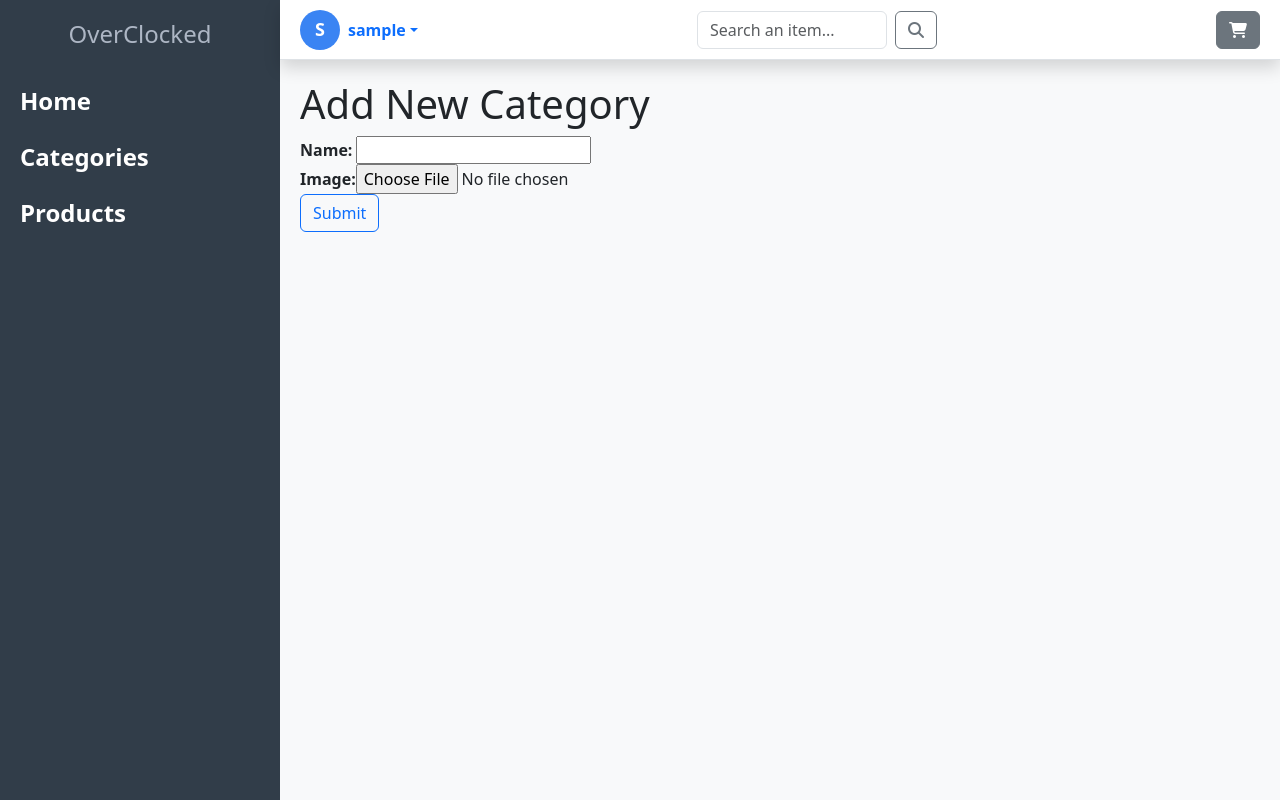
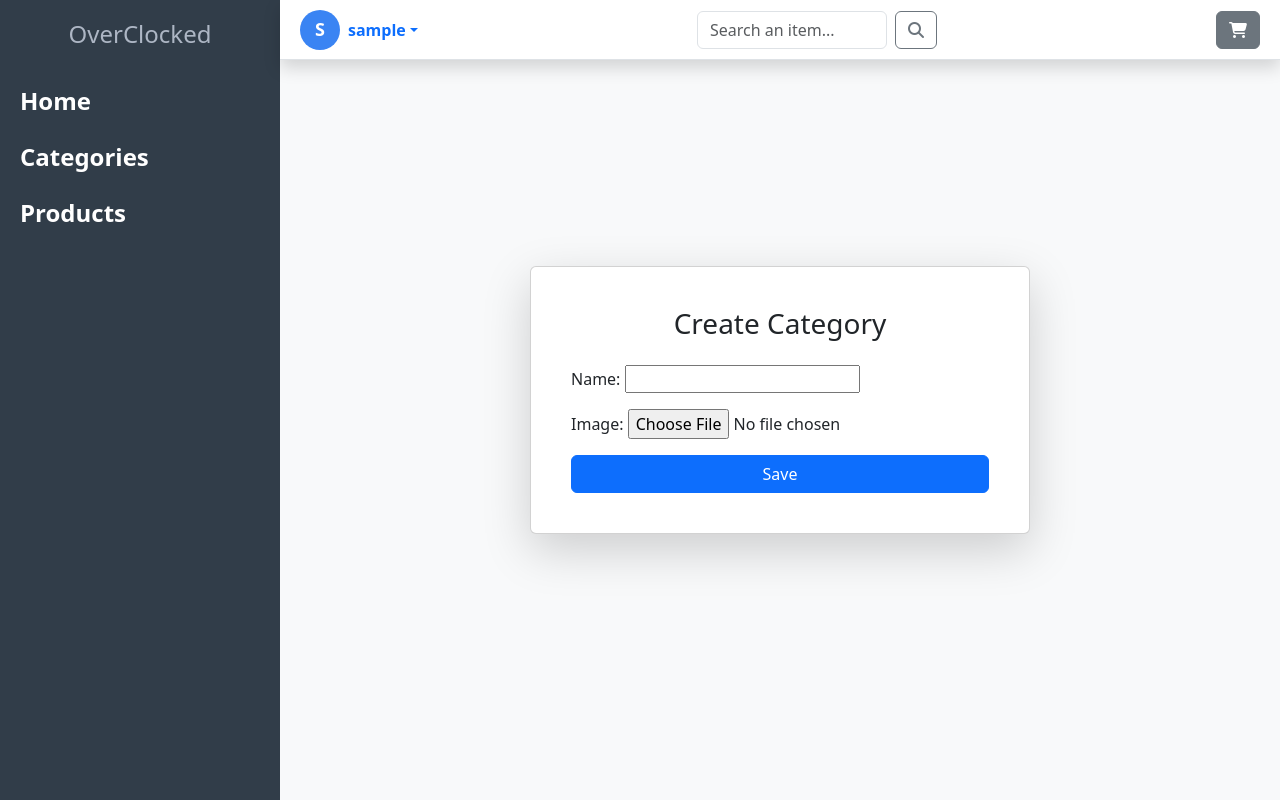
Before and after one commit to Leuim/overclocked, a Django app: page /categories/create/ in a window 1280 px wide. Run offline with Django 5.2, Linux system fonts and the light colour scheme; the visitor is signed in with stand-in values (Sample User, id 1).

Commit message:
styled category form

```diff
--- a/main_app/templates/main_app/category_form.html
+++ b/main_app/templates/main_app/category_form.html
@@ -1,22 +1,21 @@
-{% extends 'base.html' %}
+{% extends "base.html" %} {% block content %}
 
-{% load static %}
+<div
+  class="container d-flex justify-content-center align-items-center"
+  style="min-height: 80vh"
+>
+  <div class="card shadow-lg p-4" style="max-width: 500px; width: 100%">
+    <div class="card-body">
+      <h3 class="card-title text-center mb-4">Create Category</h3>
 
-{% block title %}
-Add category
+      <form method="post" enctype="multipart/form-data">
+        {% csrf_token %} {{ form.as_p }}
+        <div class="d-grid">
+          <button type="submit" class="btn btn-primary">Save</button>
+        </div>
+      </form>
+    </div>
+  </div>
+</div>
+
 {% endblock %}
-
-{% block content %}
-{% if category %}
-<h1>Edit {{ category.name }}</h1>
-{% else %}
-<h1>Add New Category</h1>
-{% endif %}
-<form action="" method="post" enctype="multipart/form-data">
-    {% csrf_token %}
-    <table>
-        {{ form.as_table }}
-    </table>
-    <button class="btn btn-outline-primary" type="submit">Submit</button>
-</form>
-{% endblock %}
```
